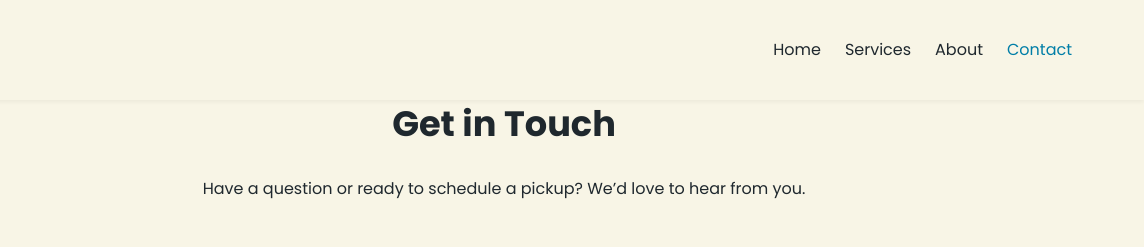
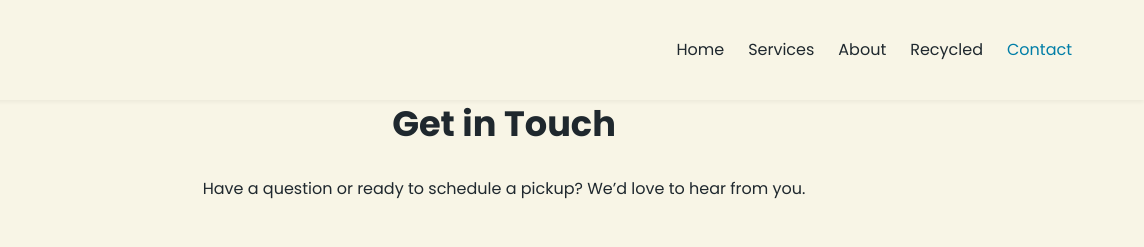
Before and after one commit to dustinhemerline-sys/jaxsjunkandmetal, a plain HTML site: page contact.html in a window 1280 px wide. Shown: the top 247 px of the page, 136-1280 px from the left. Drawn offline with Linux system fonts and the light colour scheme.

Commit message:
Update navigation with Recycled link

```diff
--- a/contact.html
+++ b/contact.html
@@ -24,6 +24,7 @@
           <li><a href="index.html">Home</a></li>
           <li><a href="services.html">Services</a></li>
           <li><a href="about.html">About</a></li>
+          <li><a href="recently-recycled.html">Recycled</a></li>
           <li><a href="contact.html" class="active">Contact</a></li>
         </ul>
       </nav>
```
